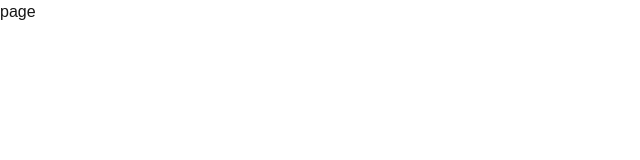
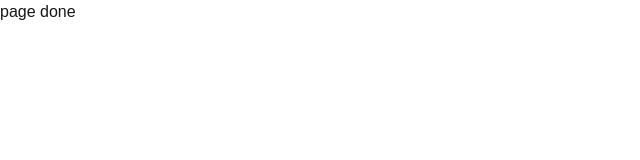
Before and after one commit to SIYON-K-W/rentalhomes, a Next.js app in the folder frontend/rentalhomes/: page / in a window 1280 px wide. Shown: the top 160 px of the page, without its empty margins (0-640 px from the left). Built offline with nearby package versions, Linux system fonts and the light colour scheme.

Commit message:
some initial things to do

```diff
--- a/frontend/rentalhomes/src/app/page.jsx
+++ b/frontend/rentalhomes/src/app/page.jsx
@@ -1,5 +1,5 @@
 const page = () => {
-	return <h1 className="text-center text-2xl text-orange-600">page</h1>;
+	return <h1 className="text-center text-2xl text-orange-600">page done</h1>;
 };
 
 export default page;
```
